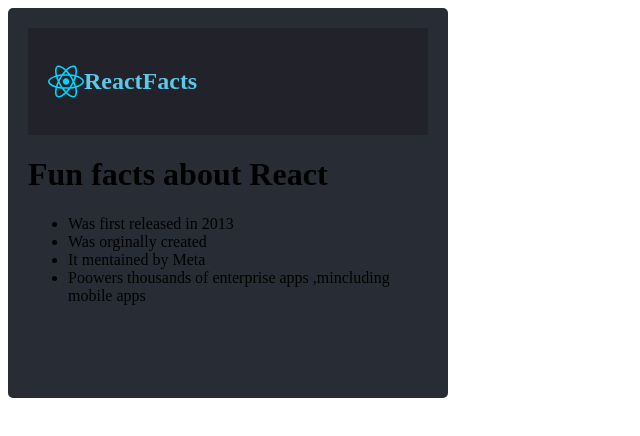
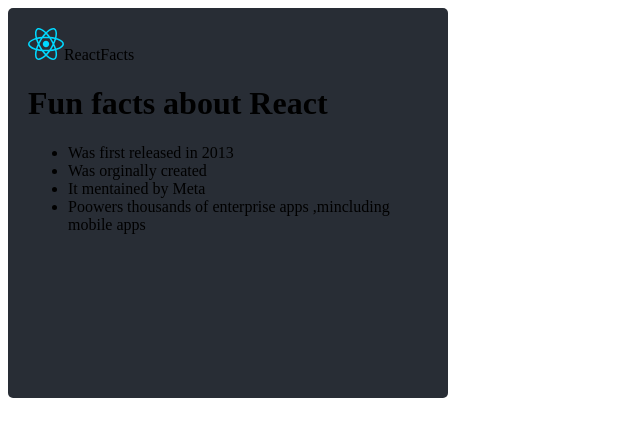
Before and after one commit to didier-bazayesu/react-phase2-understanding-, a React (Vite) app in the folder Scrimba-project-part1/: page / in a window 1280 px wide. Shown: the top 436 px of the page, without its empty margins (0-640 px from the left). Built offline with nearby package versions, Linux system fonts and the light colour scheme.

Commit message:
style : main component

```diff
--- a/Scrimba-project-part1/src/components/Navbar.jsx
+++ b/Scrimba-project-part1/src/components/Navbar.jsx
@@ -1,16 +1,16 @@
 import image from '../assets/react.svg';
 import React from 'react'
+
 
 export default function
 () {
   return (
-    <div className='handle-react-logo'>
-      <div className='handle-padding'>
-          <img src={image} alt="" />
-          <h2>ReactFacts</h2>
+    <header>
+      <nav>
+        <img src={image}alt="react-image" />
+        <span>ReactFacts</span>
+      </nav>
 
-      </div>
-
-    </div>
+    </header>
   )
 }
```
